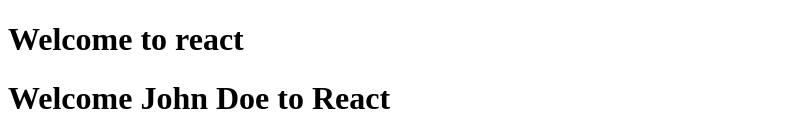
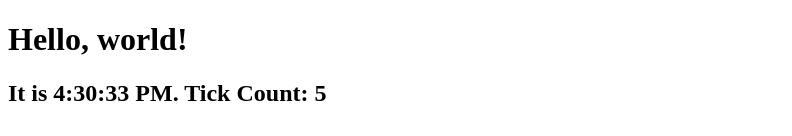
Before and after one commit to reactjs-example/react-tutorial-series, a React (Create React App) app in the folder react-hello-world/: page / in a window 1280 px wide. Shown: the top 136 px of the page, without its empty margins (0-792 px from the left). Built offline with nearby package versions, Linux system fonts and the light colour scheme; grey boxes are pictures that could not be loaded.

Commit message:
component life cycle basic and state

```diff
--- a/react-hello-world/src/App.js
+++ b/react-hello-world/src/App.js
@@ -37,14 +37,13 @@
   }
 };
 const name = 'John Doe';
-  const user = {
-    firstName: 'John',
-    lastName: 'Smith',
-    imagepath: 'https://i.picsum.photos/id/53/536/354.jpg?hmac=euVx3A4eNgurvH-V7r2HyjXq_AB675dX5VEJ34UYsCs'
-  }
+const user = {
+  firstName: 'John',
+  lastName: 'Smith',
+  imagepath: 'https://i.picsum.photos/id/53/536/354.jpg?hmac=euVx3A4eNgurvH-V7r2HyjXq_AB675dX5VEJ34UYsCs'
+}
 
-function reactHelloWorld()
-{
+function reactHelloWorld() {
   return (
     <div>
       <h1>Welcome to react
@@ -63,9 +62,71 @@
   );
 }
 // END - REACT HELLO WORLD & JSX
-function reactHandler()
+
+function Welcome(props) {
+  return <h1>Hello, {props.name}. I am from {props.city}</h1>;
+}
+
+function componentAndProps() {
+  return (
+    <div>
+        <Welcome name="Sara" city="DEL" />
+        <Welcome name="Kyle" city="MUM" />
+        <Welcome name="Drevis" city="BLR" />
+    </div>
+  );
+}
+
+class Clock extends React.Component{
+  constructor(props) {
+    super(props);
+    this.state = {
+      date: new Date(),
+      count:0
+    };
+  }
+
+  componentDidMount() {
+    this.timerID = setInterval(
+      () => this.tick(),
+      1000
+    );
+  }
+
+  componentWillUnmount() {
+    clearInterval(this.timerID);
+  }
+
+  tick() {
+    this.setState((prevState)=>({
+      date: new Date(),
+      count: prevState.count + 1
+    }));
+  }
+
+  render() {
+    return (
+      <div>
+        <h1>Hello, world!</h1>
+        <h2>It is {this.state.date.toLocaleTimeString()}. Tick Count:  {this.state.count}</h2>
+      </div>
+    );
+  }
+}
+
+function stateAndLifeCycle()
 {
-  return reactHelloWorld();
+  return (
+    <div>
+        <Clock/>
+    </div>
+  );
+}
+
+function reactHandler() {
+  // return reactHelloWorld();
+  // return componentAndProps();
+  return stateAndLifeCycle();
 }
 
 
```
